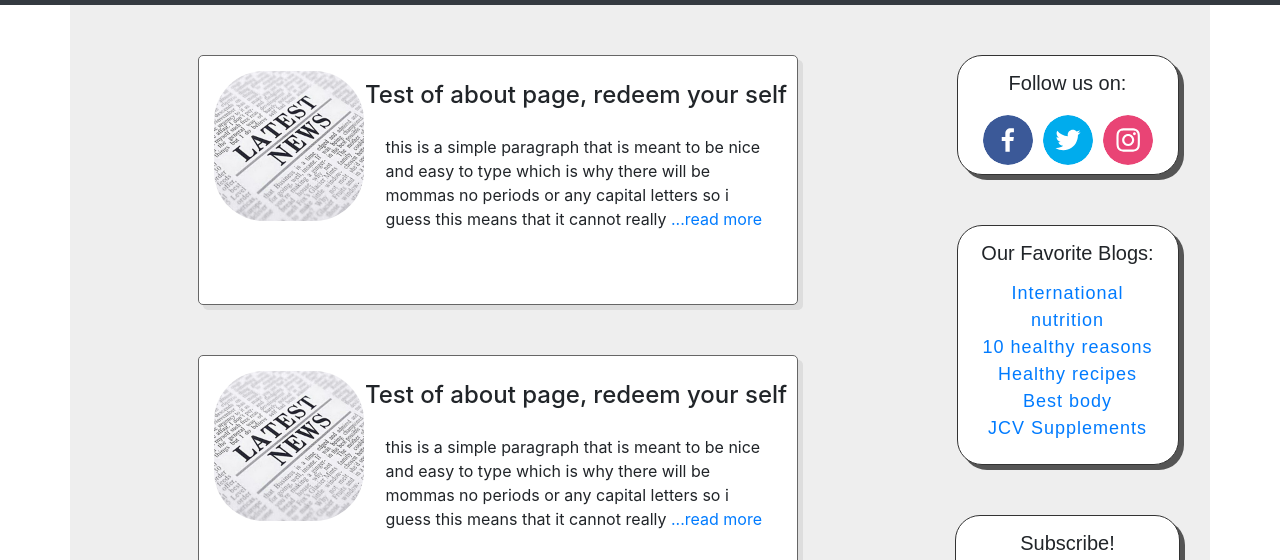
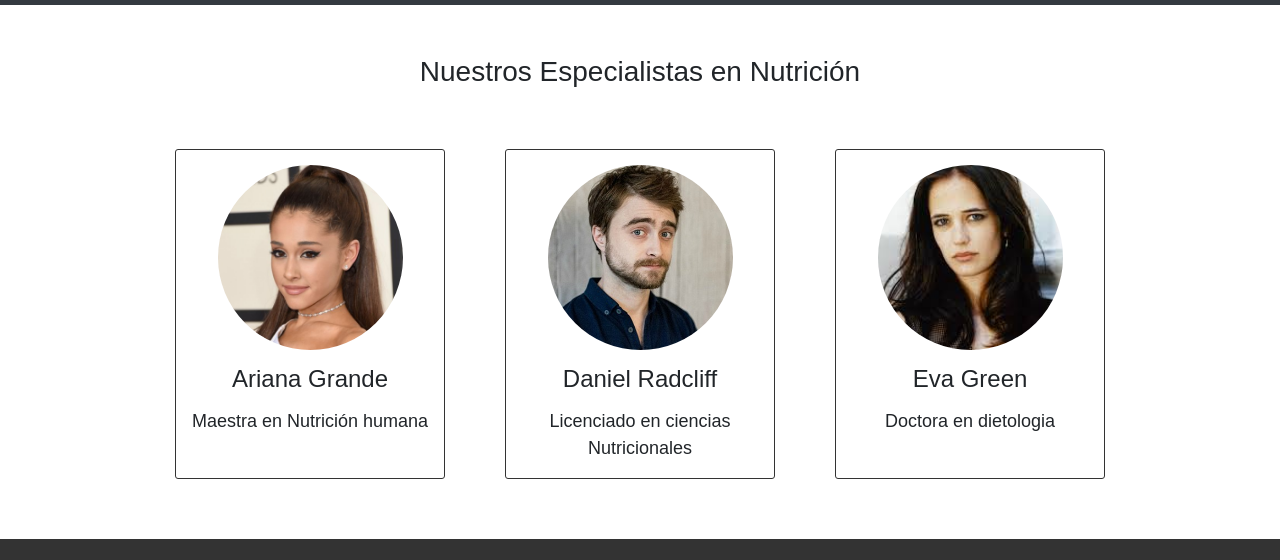
Before and after one commit to RoyMontoya/Sonoraproject, a React app: page / in a window 1280 px wide. Shown: the part 366-926 px from the top of the page. Built offline with nearby package versions, Linux system fonts and the light colour scheme.

Commit message:
finished nutportfolio with independent profile box

```diff
--- a/src/components/About.js
+++ b/src/components/About.js
@@ -10,8 +10,7 @@ class About extends React.Component {
       <div>
       <div className="container">
         <div className="row">
-          <img className="about-img" src={banner} alt="healthy-Banner" title="banner"/>
-          <div className="col-md-12 about-body"></div>
+          <div className="col-md-12 about-body">
           <h2 className="over-image-title">¿Quienes somos?</h2>
           <p className="over-image-text">Somos personas como tu que buscamos generar un cambio en la comunidad, promiviendo estilos de vida saludables
           y proporcionando las herramientas para que cualquier persona pueda adquirir un estilo de vida saludable.<br/><br/>
@@ -20,7 +19,7 @@ class About extends React.Component {
 
           <h2></h2>
 
-
+          </div>
         </div>
       </div>
 
--- a/src/components/App.js
+++ b/src/components/App.js
@@ -5,6 +5,7 @@ import Banner from './Banner'
 import NewsFeed from './NewsFeed'
 import Footer from './Footer'
 import About from './About'
+import NutPortfolio from './NutPortfolio'
 import '../styles/App.css';
 import { library } from '@fortawesome/fontawesome-svg-core'
 import { faCheckSquare, faCoffee } from '@fortawesome/free-solid-svg-icons'
@@ -17,7 +18,8 @@ class App extends Component {
       <Banner/>
       <NavBar/>
       {/* <About/> */}
-      <NewsFeed/>
+      <NutPortfolio/>
+      {/* <NewsFeed/> */}
       <Footer/>
 
     </div>);
--- /dev/null
+++ b/src/components/NutPortfolio.js
@@ -0,0 +1,25 @@
+import React, {Component} from 'react';
+import '../styles/NutPortfolio.css'
+import ProfileBox from './ProfileBox'
+import profile1 from '../img/profile1.jpg'
+import profile2 from '../img/profile2.jpg'
+import profile3 from '../img/profile3.jpeg'
+
+class NutPortfolio extends React.Component {
+  render() {
+    return (<div className="container">
+      <div className="profile-contianer">
+        <h3>Nuestros Especialistas en Nutrición</h3>
+        <div className="col-md-12">
+          <div className="row profile-row">
+            <ProfileBox name="Ariana Grande" profession="Maestra en Nutrición humana" image={profile1}/>
+            <ProfileBox name="Daniel Radcliff" profession="Licenciado en ciencias Nutricionales" image={profile2}/>
+            <ProfileBox name="Eva Green" profession="Doctora en dietologia" image={profile3}/>
+          </div>
+        </div>
+      </div>
+    </div>);
+  }
+}
+
+export default NutPortfolio;
--- /dev/null
+++ b/src/components/ProfileBox.js
@@ -0,0 +1,15 @@
+import React, {Component} from 'react';
+
+class ProfileBox extends React.Component{
+  render(){
+    return(
+      <div className="col-md-3 profile-box">
+        <img src={this.props.image}/>
+        <h4>{this.props.name}</h4>
+        <p>{this.props.profession}</p>
+      </div>
+    );
+  }
+}
+
+export default ProfileBox;
--- a/src/styles/About.css
+++ b/src/styles/About.css
@@ -1,6 +1,11 @@
 @fontface {
   font-family: 'Source Sans Pro', sans-serif;
   src: url('https://fonts.googleapis.com/css?family=Source+Sans+Pro')
+}
+
+.about-body{
+  background-image: url('../img/about-background.jpeg');
+  background-repeat: repeat-x;
 }
 
 .about-img{
@@ -16,18 +21,15 @@
 
 .over-image-title{
   font-family: 'Source Sans Pro', sans-serif;
-  position: absolute;
-  top: 470px;
+  margin-top: 65px;
   margin-left: 50px;
   font-weight: 600;
 }
 
 .over-image-text{
   font-family: 'Source Sans Pro', sans-serif;
-  position: absolute;
-  top: 520px;
-  margin: 0 50px;
-  width: 70%;
+  margin: 0 auto;
+  width: 85%;
   text-align: left;
 }
 
--- /dev/null
+++ b/src/styles/NutPortfolio.css
@@ -0,0 +1,44 @@
+.profile-contianer{
+  background: white;
+}
+
+.profile-contianer h3{
+  font-family: 'Source Sans Pro', sans-serif;
+  margin-top: 50px;
+}
+
+.profile-row{
+  justify-content: center;
+  margin: 35px auto;
+}
+
+.profile-box{
+  height: 330px;
+  border-radius: 3px;
+  margin: 25px 30px;
+  background-color: white;
+  border: 1px solid #333;
+}
+
+.profile-box:hover{
+  opacity: .5;
+}
+
+.profile-box>img{
+  height: 185px;
+  width: 185px;
+  border-radius: 50%;
+  margin: 15px 0;
+  object-fit: cover;
+}
+
+.profile-box>h4{
+    font-family: 'Source Sans Pro', sans-serif;
+    margin-bottom: 15px;
+}
+
+.profile-box>p{
+    font-family: 'Source Sans Pro', sans-serif;
+    font-size: 18px;
+    font-weight: inherit;
+}
```
Also changed, not shown: src/img/profile1.jpg (added), src/img/profile2.jpg (added), src/img/profile3.jpeg (added).
